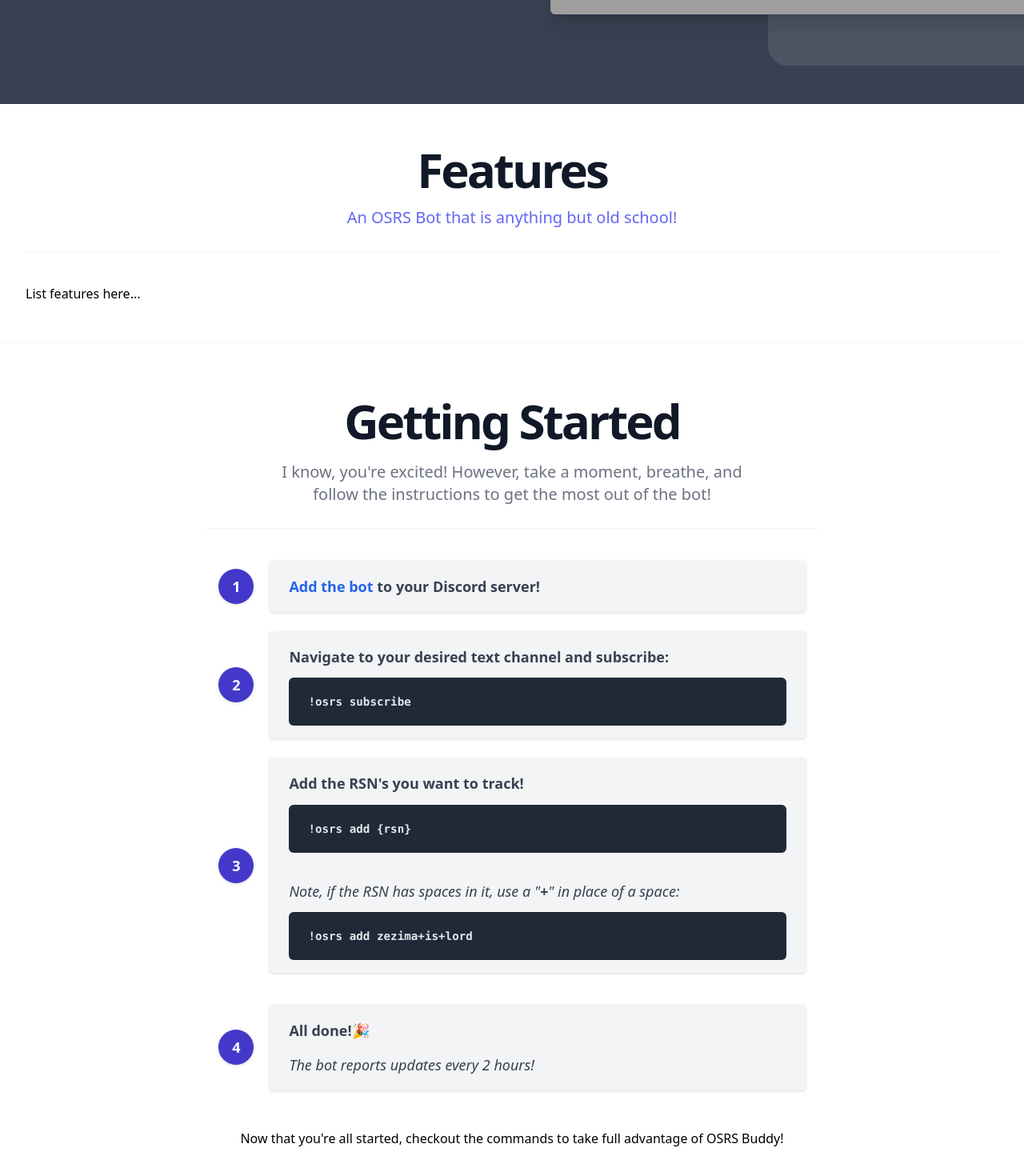
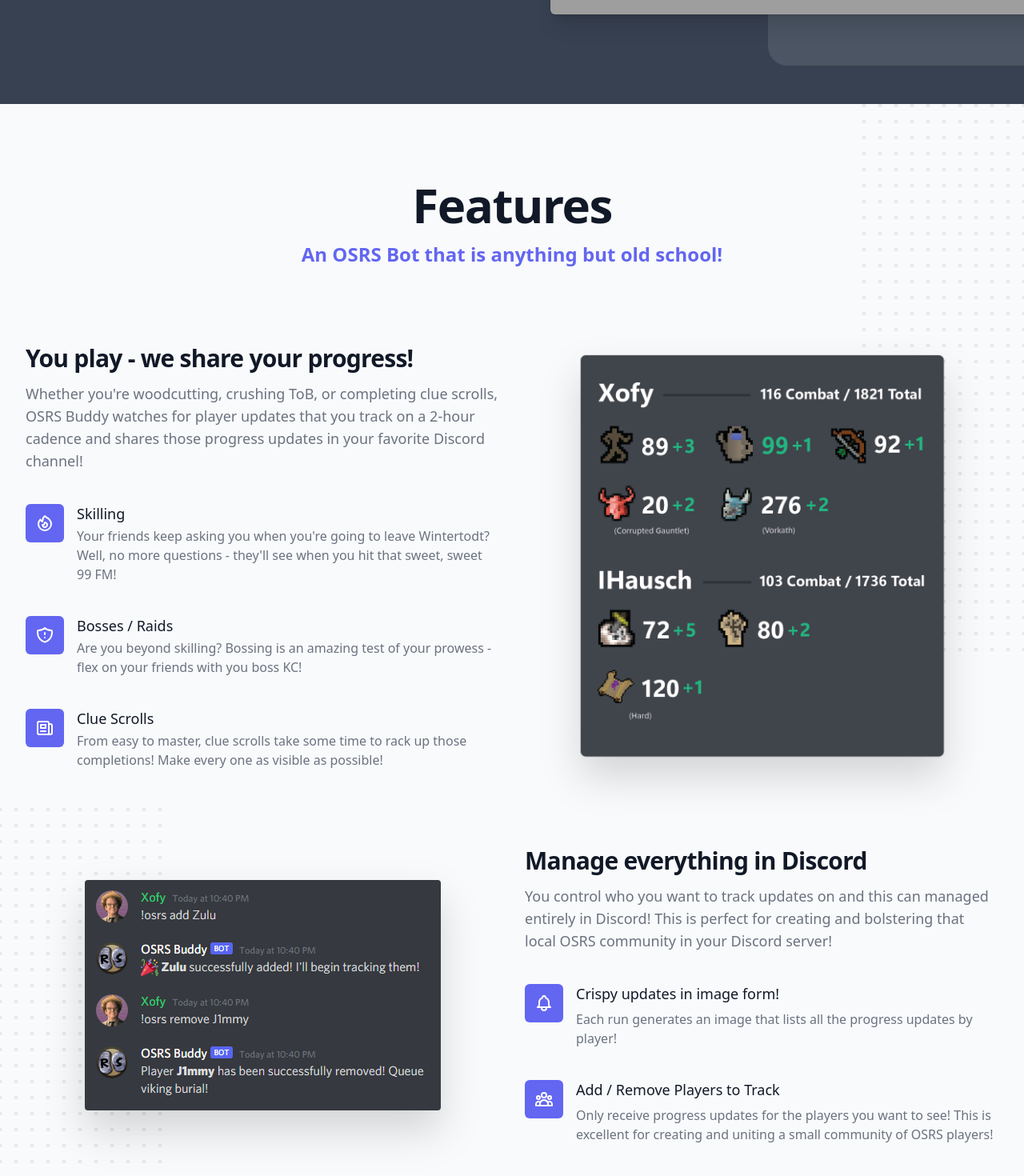
Before and after one commit to masonfox/osrs-discord-bot-site, a Next.js app: page / in a window 1280 px wide. Shown: the part 720-2190 px from the top of the page at 80% size. Built offline with nearby package versions, Linux system fonts and the light colour scheme; grey boxes are pictures that could not be loaded.

Commit message:
add images and fill feature section

```diff
--- a/src/components/features.js
+++ b/src/components/features.js
@@ -1,25 +1,328 @@
-const Features = () => (
-  <section className="border-b border-gray-100" id="features">
-    <div className="py-12 bg-white">
-      <div className="max-w-7xl mx-auto px-4 sm:px-6 lg:px-8">
-        <div className="lg:text-center pb-7 border-b border-gray-100">
-          <h1 className="mt-1 text-4xl font-extrabold text-gray-900 sm:text-5xl sm:tracking-tighter lg:text-6xl">
+import {
+  NewspaperIcon,
+  ShieldExclamationIcon,
+  FireIcon,
+  BellIcon,
+  UserGroupIcon,
+} from "@heroicons/react/outline";
+import Image from "next/image";
+
+const features = [
+  {
+    id: 1,
+    name: "Skilling",
+    description:
+      "Your friends keep asking you when you're going to leave Wintertodt? Well, no more questions - they'll see when you hit that sweet, sweet 99 FM!",
+    icon: FireIcon,
+  },
+  {
+    id: 2,
+    name: "Bosses / Raids",
+    description:
+      "Are you beyond skilling? Bossing is an amazing test of your prowess - flex on your friends with you boss KC!",
+    icon: ShieldExclamationIcon,
+  },
+  {
+    id: 3,
+    name: "Clue Scrolls",
+    description:
+      "From easy to master, clue scrolls take some time to rack up those completions! Make every one as visible as possible!",
+    icon: NewspaperIcon,
+  },
+];
+const managementFeatures = [
+  {
+    id: 1,
+    name: "Crispy updates in image form!",
+    description:
+      "Each run generates an image that lists all the progress updates by player!",
+    icon: BellIcon,
+  },
+  {
+    id: 2,
+    name: "Add / Remove Players to Track",
+    description:
+      "Only receive progress updates for the players you want to see! This is excellent for creating and uniting a small community of OSRS players!",
+    icon: UserGroupIcon,
+  },
+];
+
+const Features = () => {
+  return (
+    <section
+      className="py-16 bg-gray-50 overflow-hidden lg:py-24"
+      id="features"
+    >
+      <div className="relative max-w-xl mx-auto px-4 sm:px-6 lg:px-8 lg:max-w-7xl">
+        <svg
+          className="hidden lg:block absolute left-full transform -translate-x-1/2 -translate-y-1/4"
+          width={404}
+          height={784}
+          fill="none"
+          viewBox="0 0 404 784"
+          aria-hidden="true"
+        >
+          <defs>
+            <pattern
+              id="b1e6e422-73f8-40a6-b5d9-c8586e37e0e7"
+              x={0}
+              y={0}
+              width={20}
+              height={20}
+              patternUnits="userSpaceOnUse"
+            >
+              <rect
+                x={0}
+                y={0}
+                width={4}
+                height={4}
+                className="text-gray-200"
+                fill="currentColor"
+              />
+            </pattern>
+          </defs>
+          <rect
+            width={404}
+            height={784}
+            fill="url(#b1e6e422-73f8-40a6-b5d9-c8586e37e0e7)"
+          />
+        </svg>
+
+        <div className="relative">
+          <h2 className="text-center text-4xl leading-8 font-extrabold tracking-tight text-gray-900 sm:text-6xl">
             Features
-          </h1>
-          <h3 className="mt-4 max-w-2xl text-xl text-indigo-500 lg:mx-auto">
+          </h2>
+          <p className="mt-4 max-w-3xl mx-auto text-center text-2xl text-indigo-500 font-semibold">
             An OSRS Bot that is anything but old school!
-          </h3>
-          {/* <p className="mt-2 text-3xl leading-8 font-extrabold tracking-tight text-gray-900 sm:text-4xl">
-            A better way to send money
-          </p> */}
-          {/* <p className="mt-4 max-w-2xl text-xl text-gray-500 lg:mx-auto">
-            An OSRS Bot that is anything but Old School
-          </p> */}
+          </p>
         </div>
 
-        <div className="mt-10">List features here...</div>
+        <div className="relative mt-12 lg:mt-24 lg:grid lg:grid-cols-2 lg:gap-8 lg:items-center">
+          <div className="relative">
+            <h3 className="text-2xl font-extrabold text-gray-900 tracking-tight sm:text-3xl">
+              You play - we share your progress!
+            </h3>
+            <p className="mt-3 text-lg text-gray-500">
+              Whether you&apos;re woodcutting, crushing ToB, or completing clue
+              scrolls, OSRS Buddy watches for player updates that you track on a
+              2-hour cadence and shares those progress updates in your favorite
+              Discord channel!
+            </p>
+
+            <dl className="mt-10 space-y-10">
+              {features.map((item) => (
+                <div key={item.id} className="relative">
+                  <dt>
+                    <div className="absolute flex items-center justify-center h-12 w-12 rounded-md bg-indigo-500 text-white">
+                      <item.icon className="h-6 w-6" aria-hidden="true" />
+                    </div>
+                    <p className="ml-16 text-lg leading-6 font-medium text-gray-900">
+                      {item.name}
+                    </p>
+                  </dt>
+                  <dd className="mt-1 ml-16 text-base text-gray-500">
+                    {item.description}
+                  </dd>
+                </div>
+              ))}
+            </dl>
+          </div>
+
+          <div className="mt-10 -mx-4 relative lg:mt-0" aria-hidden="true">
+            <svg
+              className="absolute left-1/2 transform -translate-x-1/2 translate-y-16 lg:hidden"
+              width={784}
+              height={404}
+              fill="none"
+              viewBox="0 0 784 404"
+            >
+              <defs>
+                <pattern
+                  id="ca9667ae-9f92-4be7-abcb-9e3d727f2941"
+                  x={0}
+                  y={0}
+                  width={20}
+                  height={20}
+                  patternUnits="userSpaceOnUse"
+                >
+                  <rect
+                    x={0}
+                    y={0}
+                    width={4}
+                    height={4}
+                    className="text-gray-200"
+                    fill="currentColor"
+                  />
+                </pattern>
+              </defs>
+              <rect
+                width={784}
+                height={404}
+                fill="url(#ca9667ae-9f92-4be7-abcb-9e3d727f2941)"
+              />
+            </svg>
+            <div className="flex justify-center drop-shadow-2xl">
+              <Image
+                className=""
+                height={520}
+                width={473}
+                src="/images/Cron-Output-Example.png"
+                alt="Example image output from the bot"
+              />
+            </div>
+          </div>
+        </div>
+
+        <svg
+          className="hidden lg:block absolute right-full transform translate-x-1/2 translate-y-12"
+          width={404}
+          height={784}
+          fill="none"
+          viewBox="0 0 404 784"
+          aria-hidden="true"
+        >
+          <defs>
+            <pattern
+              id="64e643ad-2176-4f86-b3d7-f2c5da3b6a6d"
+              x={0}
+              y={0}
+              width={20}
+              height={20}
+              patternUnits="userSpaceOnUse"
+            >
+              <rect
+                x={0}
+                y={0}
+                width={4}
+                height={4}
+                className="text-gray-200"
+                fill="currentColor"
+              />
+            </pattern>
+          </defs>
+          <rect
+            width={404}
+            height={784}
+            fill="url(#64e643ad-2176-4f86-b3d7-f2c5da3b6a6d)"
+          />
+        </svg>
+
+        <div className="relative mt-12 sm:mt-16 lg:mt-24">
+          <div className="lg:grid lg:grid-flow-row-dense lg:grid-cols-2 lg:gap-8 lg:items-center">
+            <div className="lg:col-start-2">
+              <h3 className="text-2xl font-extrabold text-gray-900 tracking-tight sm:text-3xl">
+                Manage everything in Discord
+              </h3>
+              <p className="mt-3 text-lg text-gray-500">
+                You control who you want to track updates on and this can
+                managed entirely in Discord! This is perfect for creating and
+                bolstering that local OSRS community in your Discord server!
+              </p>
+
+              <dl className="mt-10 space-y-10">
+                {managementFeatures.map((item) => (
+                  <div key={item.id} className="relative">
+                    <dt>
+                      <div className="absolute flex items-center justify-center h-12 w-12 rounded-md bg-indigo-500 text-white">
+                        <item.icon className="h-6 w-6" aria-hidden="true" />
+                      </div>
+                      <p className="ml-16 text-lg leading-6 font-medium text-gray-900">
+                        {item.name}
+                      </p>
+                    </dt>
+                    <dd className="mt-2 ml-16 text-base text-gray-500">
+                      {item.description}
+                    </dd>
+                  </div>
+                ))}
+              </dl>
+            </div>
+
+            <div className="mt-10 -mx-4 relative lg:mt-0 lg:col-start-1">
+              <svg
+                className="absolute left-1/2 transform -translate-x-1/2 translate-y-16 lg:hidden"
+                width={784}
+                height={404}
+                fill="none"
+                viewBox="0 0 784 404"
+                aria-hidden="true"
+              >
+                <defs>
+                  <pattern
+                    id="e80155a9-dfde-425a-b5ea-1f6fadd20131"
+                    x={0}
+                    y={0}
+                    width={20}
+                    height={20}
+                    patternUnits="userSpaceOnUse"
+                  >
+                    <rect
+                      x={0}
+                      y={0}
+                      width={4}
+                      height={4}
+                      className="text-gray-200"
+                      fill="currentColor"
+                    />
+                  </pattern>
+                </defs>
+                <rect
+                  width={784}
+                  height={404}
+                  fill="url(#e80155a9-dfde-425a-b5ea-1f6fadd20131)"
+                />
+              </svg>
+              <div className="flex justify-center drop-shadow-2xl">
+              <Image
+                height={288}
+                width={445}
+                className="rounded"
+                src="/images/Command-Examples.png"
+                alt="Example of bot commands for adding and removing players"
+              />
+              </div>
+            </div>
+          </div>
+        </div>
       </div>
-    </div>
+    </section>
+  );
+};
+
+const FeaturesOld = () => (
+  <section
+    className="border-b bg-indigo-100 border-gray-200 py-12"
+    id="features"
+  >
+    {/* <div className="max-w-7xl mx-auto px-4 sm:px-6 lg:px-8">
+      <div className="lg:text-center pb-7 border-b border-indigo-200">
+        <h1 className="mt-1 text-4xl font-extrabold text-gray-900 sm:text-5xl sm:tracking-tighter lg:text-6xl">
+          Features
+        </h1>
+        <h3 className="font- mt-4 max-w-2xl text-xl text-indigo-500 lg:mx-auto">
+          An OSRS Bot that is anything but old school!
+        </h3>
+      </div>
+
+      <div className="mt-10">
+        <ul role="list" className="space-y-10">
+          {features.map((feature, index) => (
+            <li
+              key={index}
+              className="bg-white shadow rounded-md flex"
+            >
+              <div className="px-6 py-4 w-1/2">
+                <h3 className="text-xl font-bold">{feature.name}</h3>
+                <p className="text-gray-600">{feature.description}</p>
+              </div>
+              <div className="w-1/2 h-10">
+                <img className="rounded -mt-5 h-52" src={feature.img} alt={`Image for ${feature.name}`} />
+              </div>
+            </li>
+          ))}
+        </ul>
+      </div>
+    </div> */}
   </section>
 );
 
```
Also changed, not shown: public/images/Command-Examples.png (added), public/images/Cron-Output-Example.png (added).
